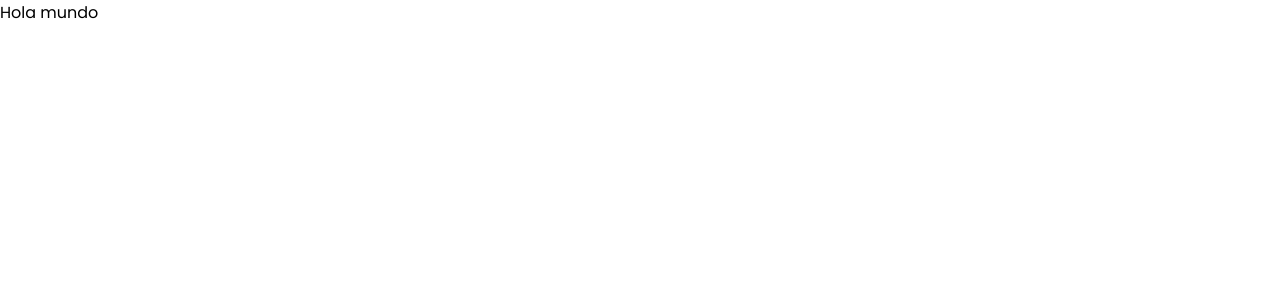
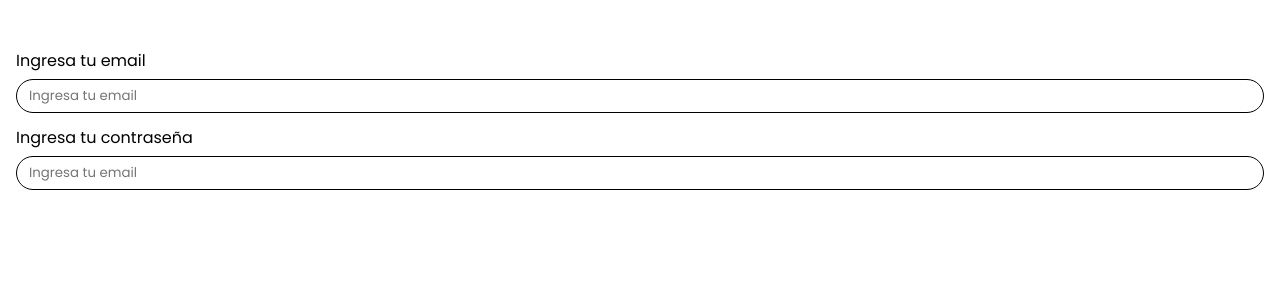
Before and after one commit to CristianCavanzo/fintech, a Next.js app: page / in a window 1280 px wide. Shown: the top 300 px of the page. Built offline with nearby package versions, Linux system fonts and the light colour scheme.

Commit message:
[Add]: init components inputs

```diff
--- /dev/null
+++ b/src/components/input/index.tsx
@@ -0,0 +1,43 @@
+import { poppins } from '@font';
+import React, { HTMLInputTypeAttribute, ReactNode } from 'react';
+import styled from 'styled-components';
+
+const InputComponent = styled.input`
+	padding: var(--padding-xxs) var(--padding-xs);
+	outline: none;
+	border: 1px solid #000;
+	border-radius: var(--xxl);
+`;
+interface LableProps {
+	column: boolean;
+}
+const Label = styled.label<LableProps>`
+	row-gap: var(--xxs);
+	display: inline-flex;
+	flex-direction: ${(props) => props.column && 'column'};
+	width: 100%;
+`;
+
+// Props interface
+interface Props {
+	children: ReactNode;
+	placeholder: string;
+	identification: string;
+	column?: boolean;
+	type?: HTMLInputTypeAttribute;
+}
+const Input = ({ placeholder, identification, children, column = false, type = 'text' }: Props) => {
+	return (
+		<Label column={column} htmlFor={identification}>
+			{children}
+			<InputComponent
+				type={type}
+				id={identification}
+				className={poppins.className}
+				placeholder={placeholder}
+			/>
+		</Label>
+	);
+};
+
+export { Input };
--- a/src/pages/_app.tsx
+++ b/src/pages/_app.tsx
@@ -2,15 +2,15 @@ import type { AppProps } from 'next/app';
 import '@styles/global.css';
 import { Poppins } from 'next/font/google';
 
-const poppins = Poppins({
+export const poppins = Poppins({
 	weight: ['100', '200', '300', '400', '500', '600', '700', '800', '900'],
 	subsets: ['latin'],
 });
 
 export default function MyApp({ Component, pageProps }: AppProps) {
 	return (
-		<div className={poppins.className}>
+		<main className={`${poppins.className} mainContent`}>
 			<Component {...pageProps} />
-		</div>
+		</main>
 	);
 }
--- a/src/pages/index.tsx
+++ b/src/pages/index.tsx
@@ -1,13 +1,21 @@
+import { Input } from '@components/input';
 import React from 'react';
 import styled from 'styled-components';
-
-const Main = styled.main`
-	width: 100vw;
-	height: 100vh;
+const Main = styled.section`
 	background: var(--principalColor);
 `;
 const Home = () => {
-	return <Main>Hola mundo</Main>;
+	return (
+		<Main className="display-grid row_gap--xs">
+			{/* https://assets.materialup.com/uploads/082d4c7c-55aa-41d5-86c5-0ba061189743/preview.jpg */}
+			<Input column={true} type="email" identification="email" placeholder="Ingresa tu email">
+				Ingresa tu email
+			</Input>
+			<Input column={true} type="password" identification="password" placeholder="Ingresa tu email">
+				Ingresa tu contraseña
+			</Input>
+		</Main>
+	);
 };
 
 export default Home;
--- a/src/styles/global.css
+++ b/src/styles/global.css
@@ -2,7 +2,7 @@
 	--principalColor: #fff;
 	--principalColorDarker: #1965ac;
 	--colorText: #0e283f;
-	--xxs: 8px;
+	--xxs: 6px;
 	--xs: 12px;
 	--s: 16px;
 	--m: 24px;
@@ -37,4 +37,33 @@
 * {
 	margin: 0;
 	padding: 0;
+	box-sizing: border-box;
 }
+.mainContent {
+	padding: 48px 16px;
+	margin: 0 auto;
+}
+.display-grid {
+	display: grid;
+}
+.row_gap--xxs {
+	row-gap: var(--xxs);
+}
+.row_gap--xs {
+	row-gap: var(--xs);
+}
+.row_gap--s {
+	row-gap: var(--s);
+}
+.row_gap--m {
+	row-gap: var(--m);
+}
+.row_gap--l {
+	row-gap: var(--l);
+}
+.row_gap--xl {
+	row-gap: var(--xl);
+}
+.row_gap--xxl {
+	row-gap: var(--xxl);
+}
--- a/tsconfig.json
+++ b/tsconfig.json
@@ -16,7 +16,9 @@
 		"jsx": "preserve",
 		"paths": {
 			"@styles/*": ["src/styles/*"],
-			"@img/*": ["src/public/img/*"]
+			"@img/*": ["src/public/img/*"],
+			"@components/*": ["src/components/*"],
+			"@font": ["src/pages/_app.tsx"]
 		}
 	},
 	"include": ["next-env.d.ts", "**/*.ts", "**/*.tsx"],
```
Also changed, not shown: .eslintrc.js.
